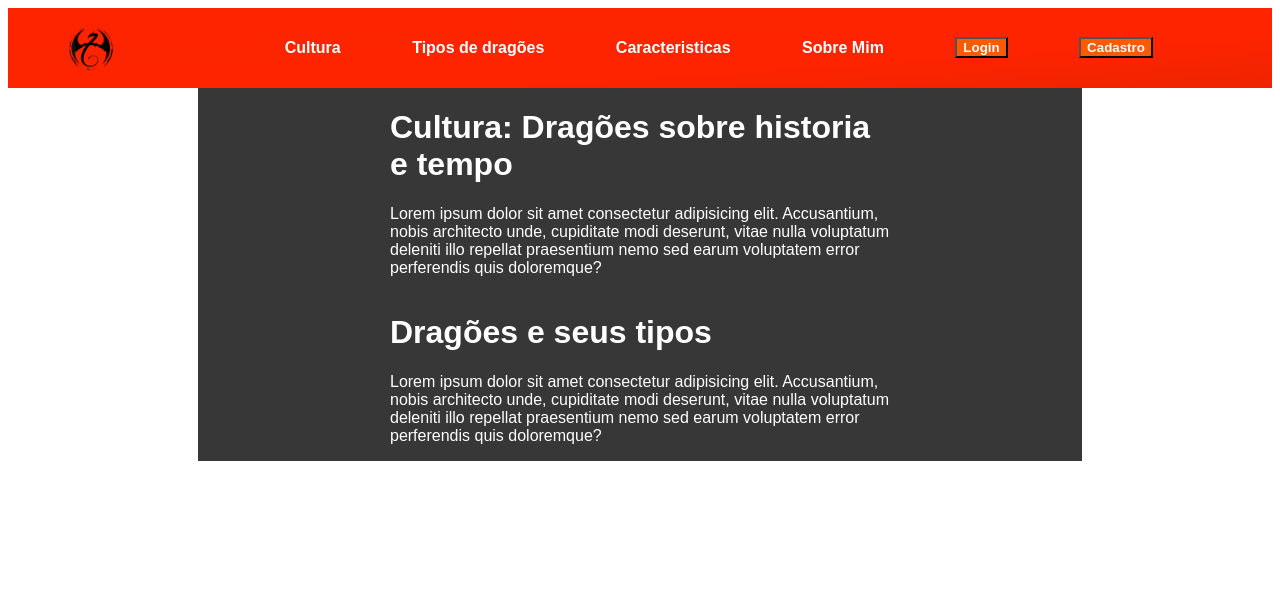
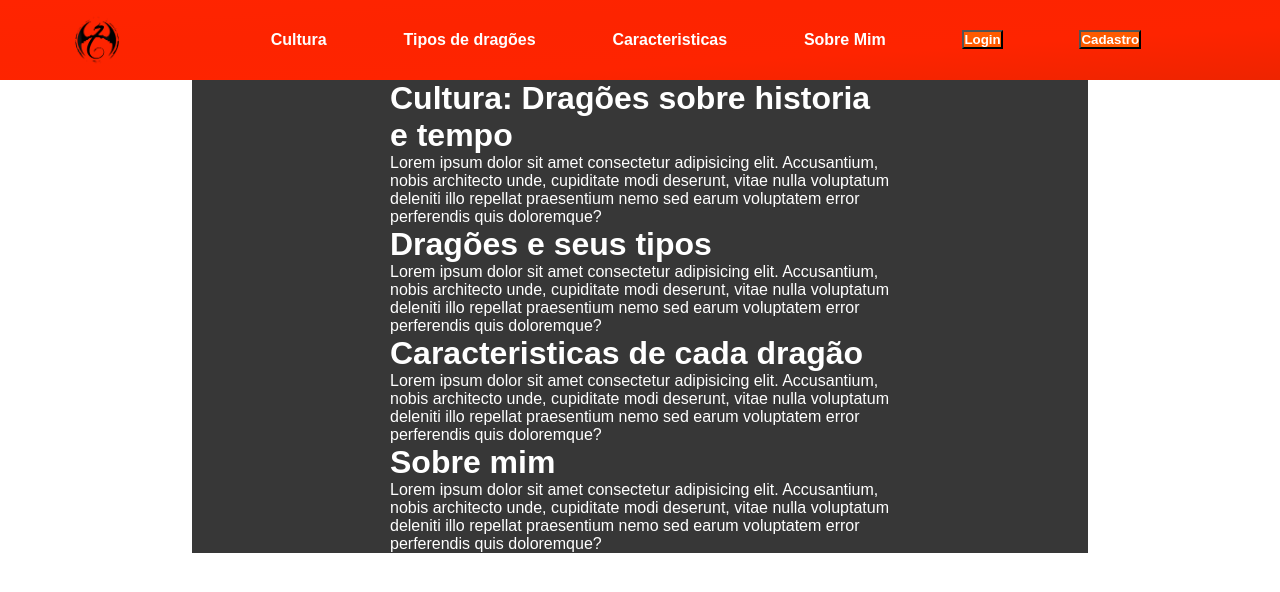
Before and after one commit to LukaTamazato/Projeto_Individual_2023_02, a plain HTML site: page public/index.html in a window 1280 px wide. Drawn offline with Linux system fonts and the light colour scheme.

Commit message:
Encaixe da navbar no topo da pagina

```diff
--- a/public/index.html
+++ b/public/index.html
@@ -13,16 +13,16 @@
         <div class="container">
             <img class="icon" src="assets/imgs/Icon Site.png">
             <ul class="navbar">
-                <li><span class="TituloSite"><a href="#Cultura">Cultura</a></span></li>
+                <li><span class="TituloSite"><a href="#cultura">Cultura</a></span></li>
                 <li><span class="TituloSite"><a href="#tiposDragoes">Tipos de dragões</a></span></li>
-                <li><span class="TituloSite">Caracteristicas</span></li>
-                <li><Span class="TituloSite">Sobre Mim</Span></li>
+                <li><span class="TituloSite"><a href="#caracteristica">Caracteristicas</a></span></li>
+                <li><Span class="TituloSite"><a href="#sobreMim"> Sobre Mim</a></Span></li>
                 <button class="login"><span class="TituloSite">Login</span></button>
                 <button class="login"><span class="TituloSite">Cadastro</span></button>
             </ul>
         </div>
     </div>
-    <div class="banner" id="Cultura">
+    <div class="banner" id="cultura">
         <div class="container">
             <div class="boxTexto">
                 <div class="texto">
@@ -42,6 +42,26 @@
             </div>
         </div>
     </div>
+    <div class="banner" id="caracteristica">
+        <div class="container">
+            <div class="boxTexto">
+                <div class="texto">
+            <H1>Caracteristicas de cada dragão</H1>
+            <p> Lorem ipsum dolor sit amet consectetur adipisicing elit. Accusantium, nobis architecto unde, cupiditate modi deserunt, vitae nulla voluptatum deleniti illo repellat praesentium nemo sed earum voluptatem error perferendis quis doloremque?</p>
+                </div>
+            </div>
+        </div>
+    </div>
+    <div class="banner" id="sobreMim">
+        <div class="container">
+            <div class="boxTexto">
+                <div class="texto">
+            <H1>Sobre mim</H1>
+            <p> Lorem ipsum dolor sit amet consectetur adipisicing elit. Accusantium, nobis architecto unde, cupiditate modi deserunt, vitae nulla voluptatum deleniti illo repellat praesentium nemo sed earum voluptatem error perferendis quis doloremque?</p>
+                </div>
+            </div>
+        </div>
+    </div>
 </body>
 
 </html>
--- a/public/style.css
+++ b/public/style.css
@@ -2,7 +2,8 @@
 *{
 font-family: Arial, Helvetica, sans-serif;
 color: white;
-
+margin: 0;
+padding: 0%;
 }
 .icon{
     width: 70px;
@@ -39,7 +40,6 @@ a{
  color: white;
 }
 /* Final do Header */
-
 /* Começo do body*/
 .boxTexto{
     width: 500px;
```
